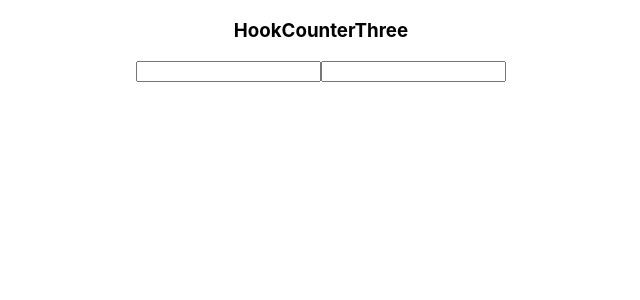
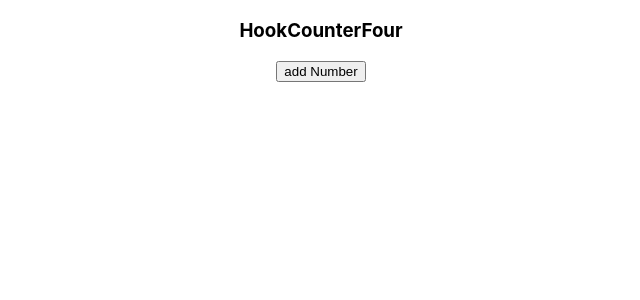
Before and after one commit to aariffulalam/react-hooks-demo, a React (Create React App) app: page / in a window 1280 px wide. Shown: the top 300 px of the page, without its empty margins (319-959 px from the left). Built offline with nearby package versions, Linux system fonts and the light colour scheme.

Commit message:
added setState Hook for Array.

```diff
--- a/src/App.js
+++ b/src/App.js
@@ -1,5 +1,6 @@
 import './App.css';
 import HookCounter from './component/HookCounter';
+import { HookCounterFour } from './component/HookCounterFour';
 import HookCounterThree from './component/HookCounterThree';
 import HookCounterTwo from './component/HookCounterTwo';
 
@@ -8,7 +9,8 @@
     <div className="App">
       {/* <HookCounter/> */}
       {/* <HookCounterTwo/> */}
-      <HookCounterThree/>
+      {/* <HookCounterThree/> */}
+      <HookCounterFour/>
     </div>
   );
 }
--- /dev/null
+++ b/src/component/HookCounterFour.js
@@ -0,0 +1,22 @@
+import React, {useState} from 'react'
+
+export const HookCounterFour = () => {
+    const [items, setItems] = useState([])
+    function addItem(){
+        setItems([...items, {
+            id : items.length,
+            value : Math.floor(Math.random()*10)+1
+        }])
+    }
+    return (
+    <>
+        <h3>HookCounterFour</h3>
+        <button onClick={addItem}>add Number</button>
+        <ul>
+            {items.map(item=>{
+                return <li key={item.id}>{item.value}</li>
+            })}
+        </ul>
+    </>
+  )
+}
```
